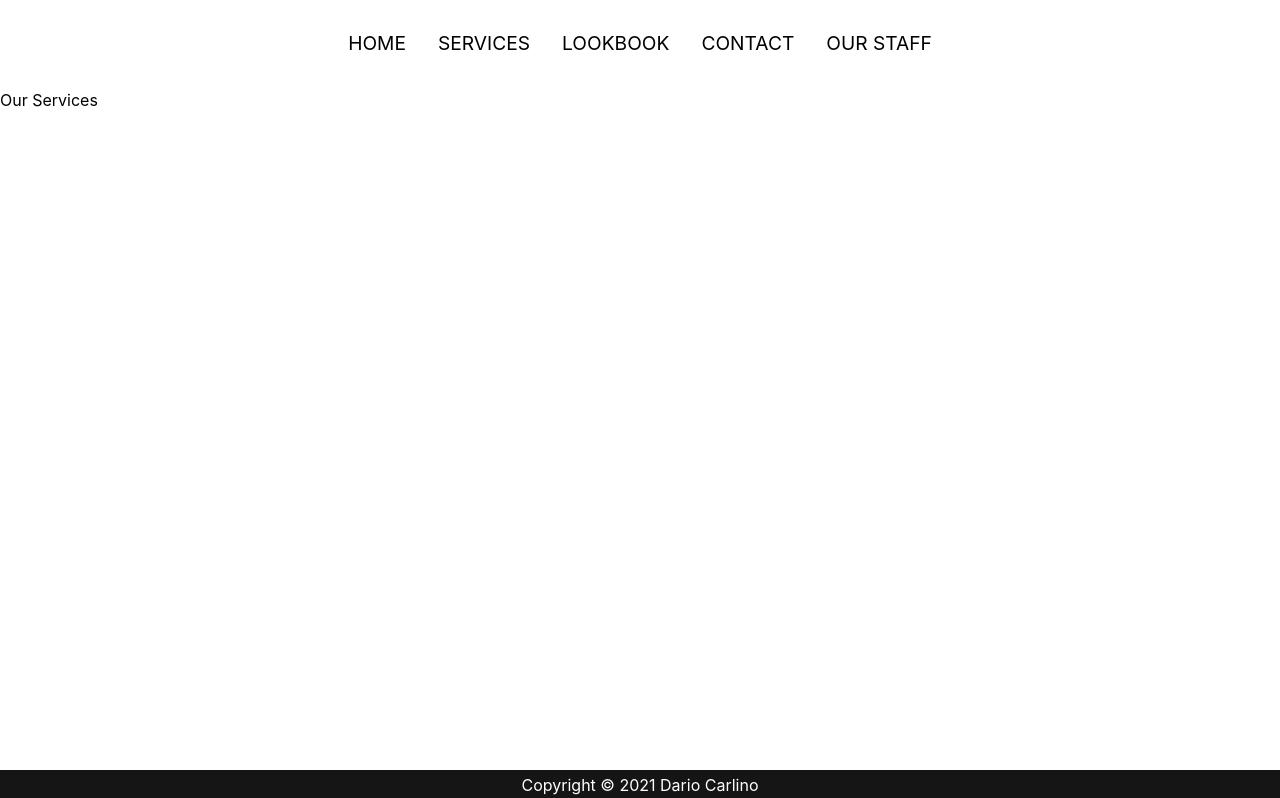
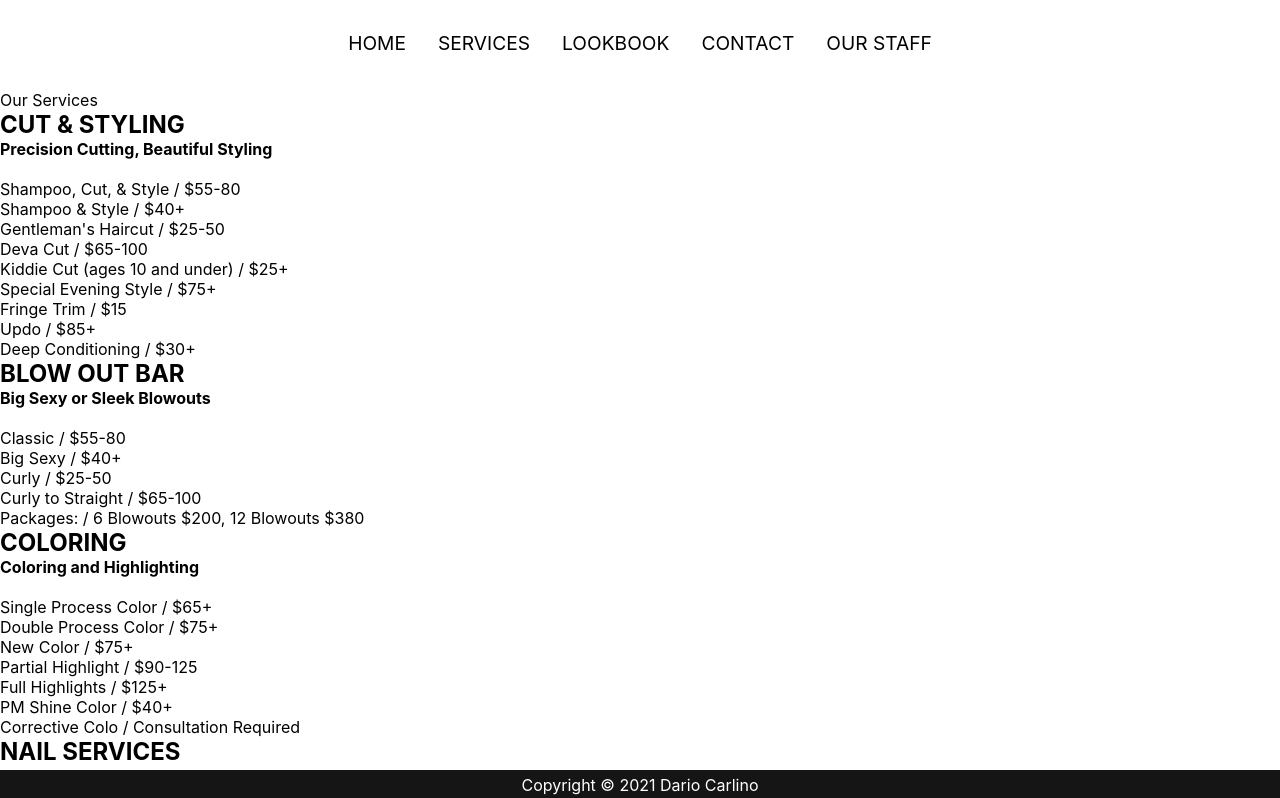
Before and after one commit to cloudymolecule/salon-template, a React (Create React App) app: page /services in a window 1280 px wide. Shown: the top 798 px of the page. Built offline with nearby package versions, Linux system fonts and the light colour scheme.

Commit message:
Update Services.js

```diff
--- a/src/components/Services.js
+++ b/src/components/Services.js
@@ -4,12 +4,24 @@ import { ServiceList } from '../constants/ServiceList'
 
 
 function Services() {
+
+    const servs = ServiceList.map(s => {
+        return <div className='service-service'>
+            <h2>{s.title}</h2>
+            <h4>{s.description}</h4>
+            <br />
+            {s.services.map(e => {
+                return <p>{e.service} / {e.price}</p>
+            })}
+        </div>
+    })
+
     return (
         <div className='services-container'>
             <span>Our Services</span>
-            <div className='services'>
-
-            </div>
+            <ul className='services'>
+               {servs}
+            </ul>
         </div>
     )
 }
```
